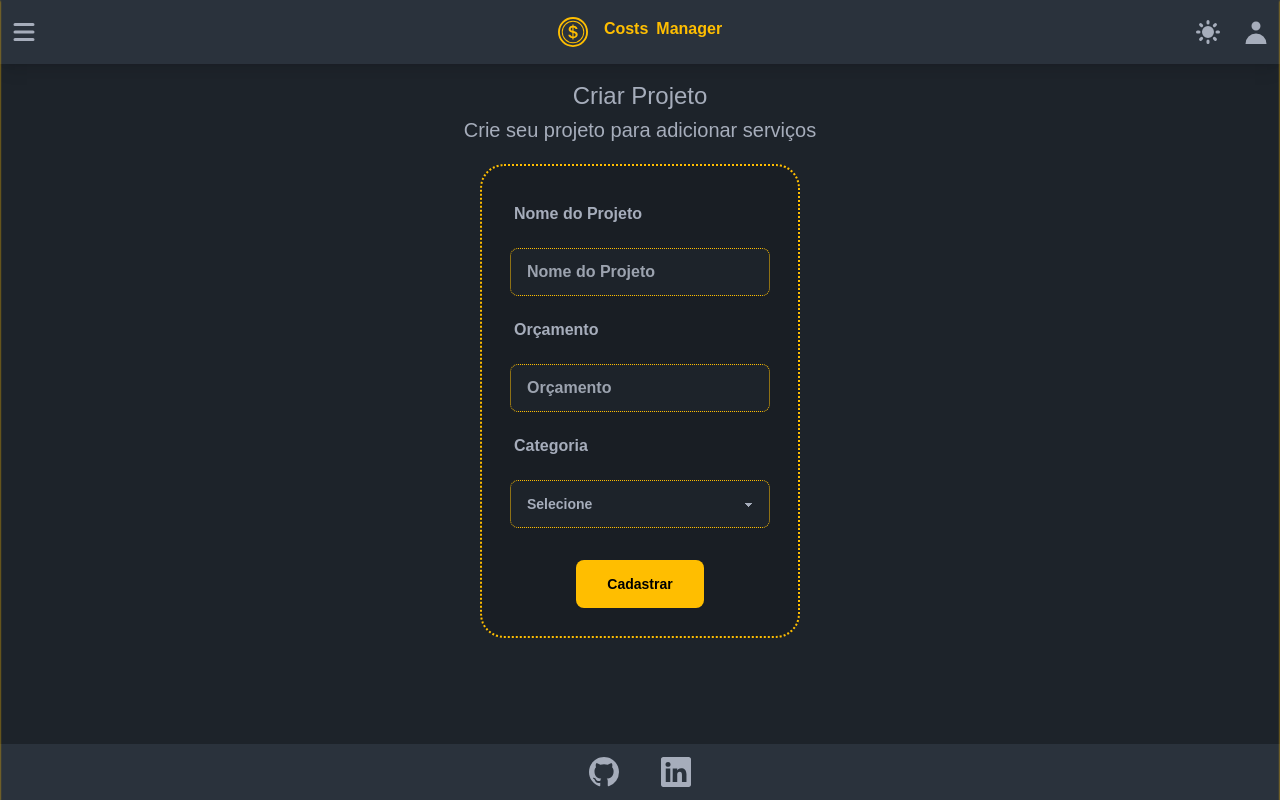
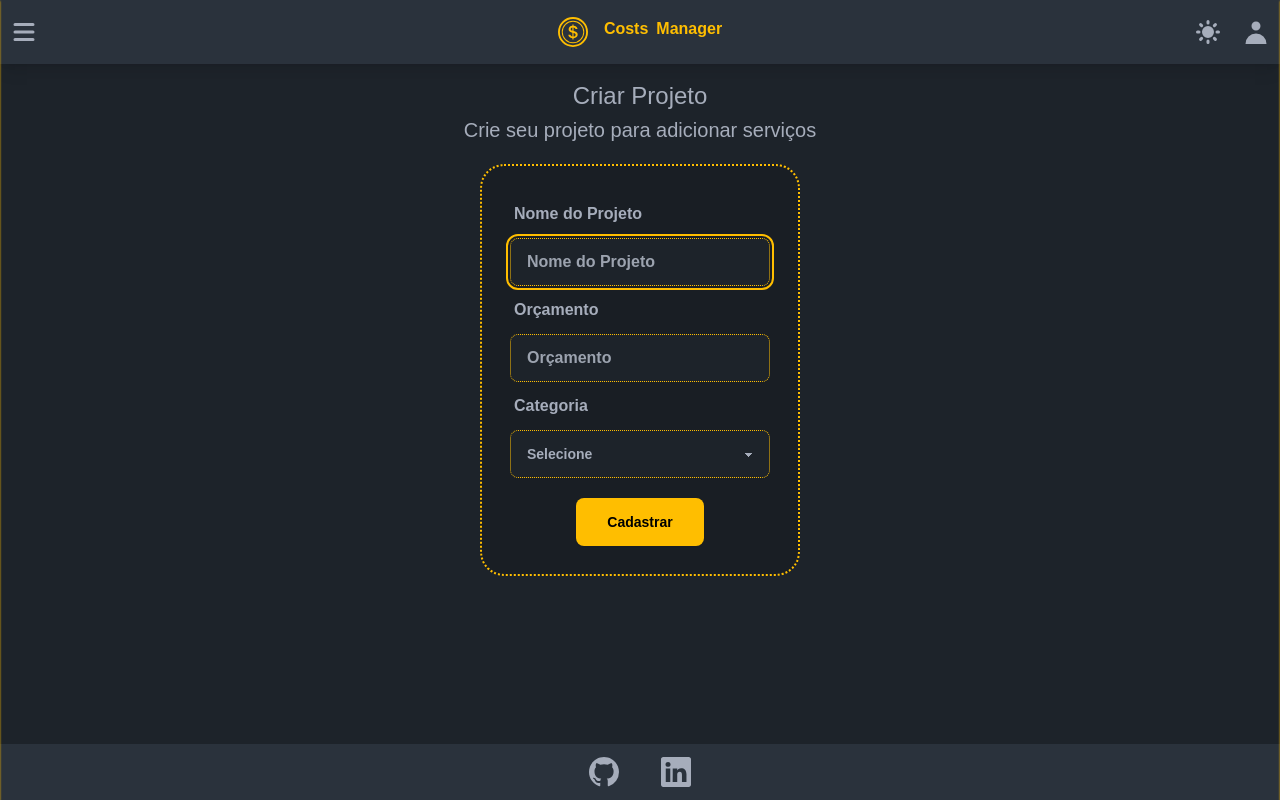
Before and after one commit to leoo1992/project_mananger_poc, a React (Vite) app: page /projects in a window 1280 px wide. Built offline with nearby package versions, Linux system fonts and the light colour scheme; data requests are answered from the project's data file; a web font is replaced by a local one.

Commit message:
add submit form

```diff
--- a/src/components/ProjectForm/SubComponents/Form.tsx
+++ b/src/components/ProjectForm/SubComponents/Form.tsx
@@ -1,8 +1,15 @@
 import { ReactNode } from 'react';
 
-export default function Form({ children }: { children: ReactNode }) {
+export default function Form({
+  children,
+  onSubmit,
+}: {
+  children: ReactNode;
+  onSubmit: any;
+}) {
   return (
     <form
+      onSubmit={onSubmit}
       className="form w-full max-w-xs bg-base-200 mx-auto
         rounded-3xl border-warning border-dotted border-2
         flex-col flex justify-center text-base-content
--- a/src/components/ProjectForm/index.tsx
+++ b/src/components/ProjectForm/index.tsx
@@ -1,12 +1,18 @@
 import LinkButton from '../layout/LinkButton';
-import { useNavigate } from 'react-router-dom';
 import Form from './SubComponents/Form';
 import Input from './SubComponents/Input';
 import Select from './SubComponents/Select';
 import { useRef, useState, useEffect } from 'react';
 
-export default function ProjectForm({ btnText }: { btnText: string }) {
-  const navigate = useNavigate();
+export default function ProjectForm({
+  btnText,
+  handleSubmit,
+  projectData,
+}: {
+  btnText: string;
+  handleSubmit: (project: any) => void;
+  projectData: any;
+}) {
   const NameRef = useRef<HTMLInputElement>(null);
   const OrçamentoRef = useRef<HTMLInputElement>(null);
   const SelectRef = useRef<HTMLSelectElement>(null);
@@ -26,16 +32,24 @@ export default function ProjectForm({ btnText }: { btnText: string }) {
           setOptions(data);
         }
       })
-      .catch((error) => console.log(error));
+      .catch((er) => console.log(er));
+    NameRef.current?.focus();
   }, []);
 
-  const handleSubmit = () => {
+  const submit = (e: any) => {
+    e.preventDefault();
     if (validateForm()) {
-      console.log(NameRef.current?.value);
-      console.log(OrçamentoRef.current?.value);
-      console.log(SelectRef.current?.value);
-      console.log('passou', error);
-      navigate('/');
+      const { name, cost, category } = {
+        name: NameRef.current?.value,
+        cost: OrçamentoRef.current?.value,
+        category: [
+          SelectRef.current?.value,
+          SelectRef.current?.selectedOptions[0].textContent,
+        ],
+      };
+      handleSubmit({ name, cost, category });
+      e.target.reset();
+      NameRef.current?.focus();
     }
   };
 
@@ -57,8 +71,8 @@ export default function ProjectForm({ btnText }: { btnText: string }) {
   };
 
   return (
-    <Form>
-      <div className="flex flex-col w-full max-w-xs p-4 gap-y-3.5">
+    <Form onSubmit={submit}>
+      <div className="flex flex-col w-full max-w-xs p-4 gap-y-1">
         <Input
           inputRef={NameRef}
           nameID={'name'}
@@ -82,13 +96,8 @@ export default function ProjectForm({ btnText }: { btnText: string }) {
             * Preencha todos os campos
           </span>
         ) : null}
-      </div>
-      <div className="flex flex-col w-full max-w-xs pb-4">
-        <LinkButton
-          type="submit"
-          tittleBtn={btnText}
-          OnClickEvent={handleSubmit}
-        />
+
+        <LinkButton type="submit" tittleBtn={btnText} />
       </div>
     </Form>
   );
```
